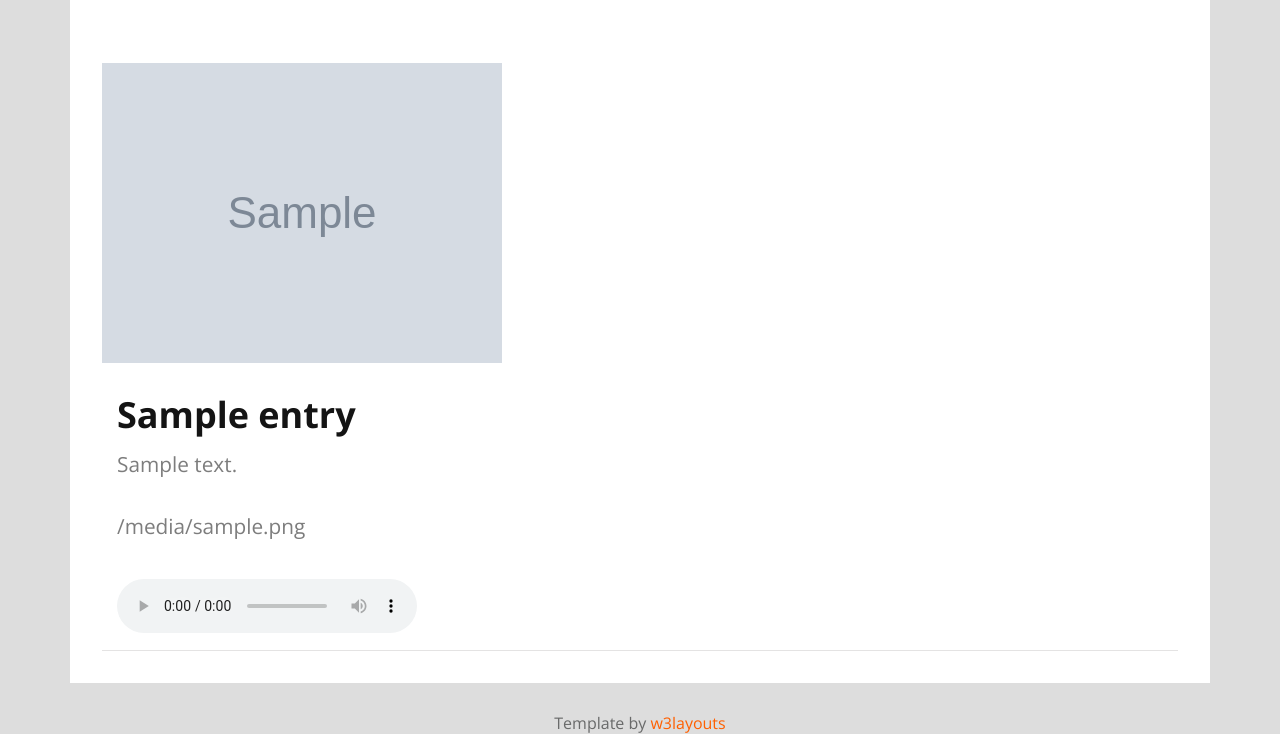
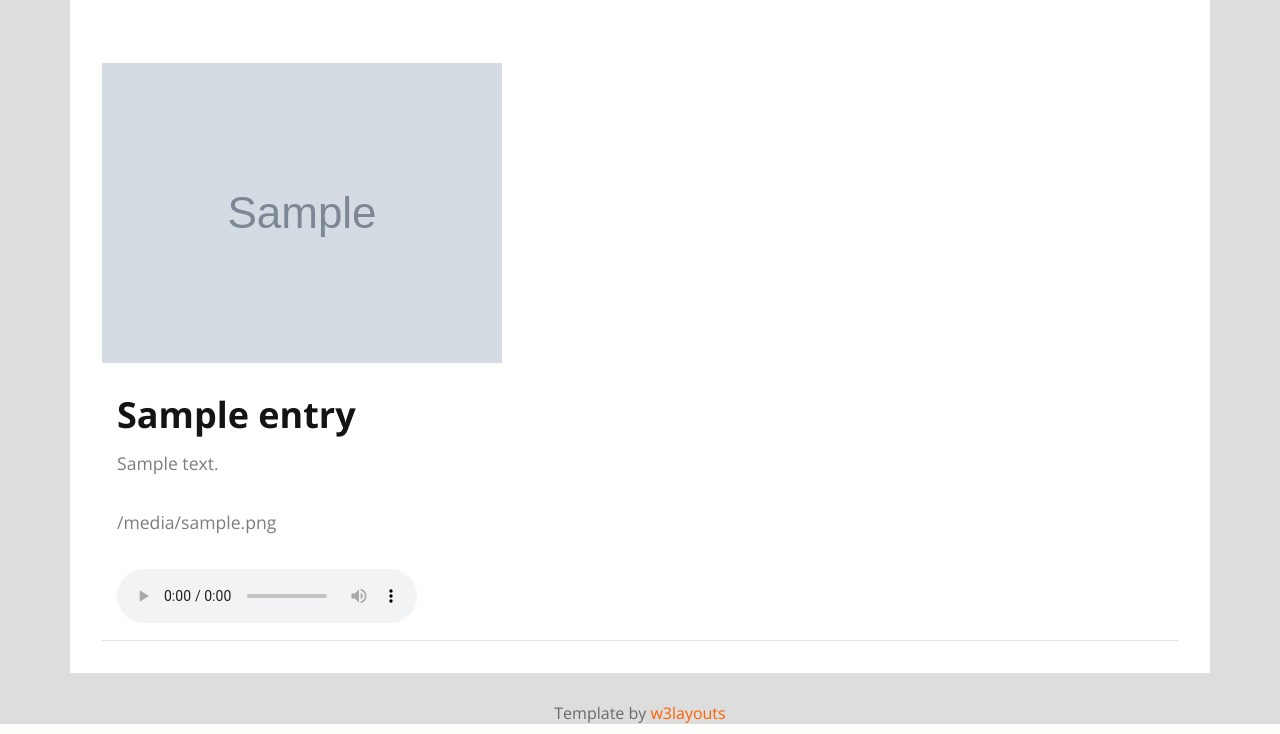
Before and after one commit to val-sytch/blog_flask, a Flask app: template blog/templates/show_entries.html in a window 1280 px wide. Shown: the part 374-1108 px from the top of the page. Run offline with Flask 2, Linux system fonts and the light colour scheme; the template is opened without the code that fills it: most values are stand-ins (such as "Sample title", 1, 10 or a date in 2020); grey boxes marked "Sample" are stand-in pictures; parts of the project's set-up code (start-up, migrations or seed data) failed here and were passed over; some libraries are stand-ins or nearby versions.

Commit message:
fix problems with text in .css file

```diff
--- a/blog/static/style.css
+++ b/blog/static/style.css
@@ -307,11 +307,12 @@ i.aeroplane{
 	padding:20px 10px;
 }
 .travelling1 p{
-	font-size:1.3em;
+	font-size:1.1em;
 	font-weight:400;
 	color:#7D7D7D;
 	font-family: 'Open Sans', sans-serif;
 	margin: 1em 0em 2em;
+	line-height: normal;
 }
 .travelling2  a{
 	font-size:1.3em;
```
